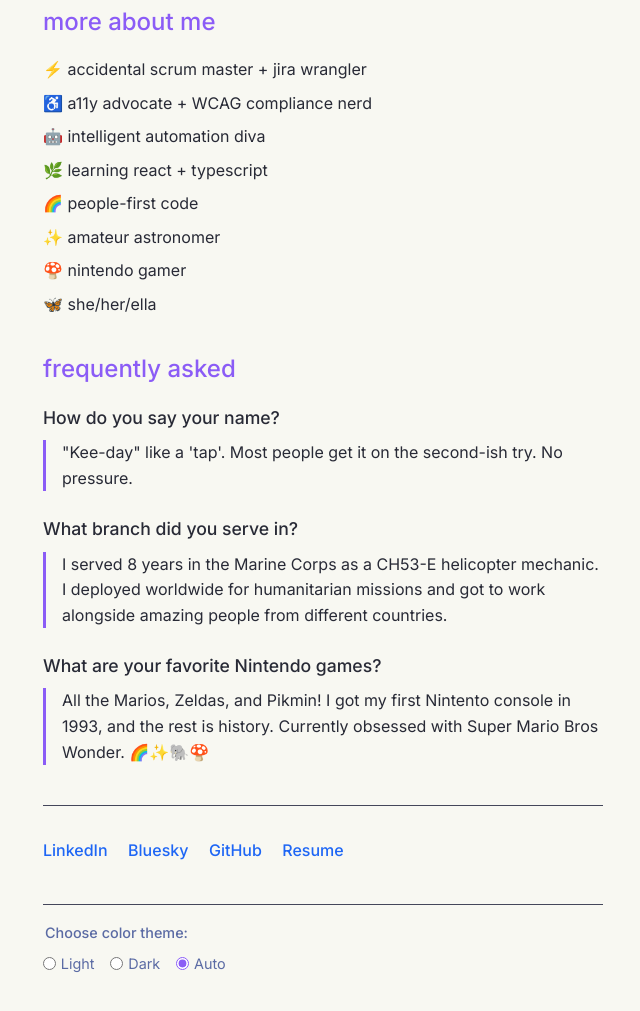
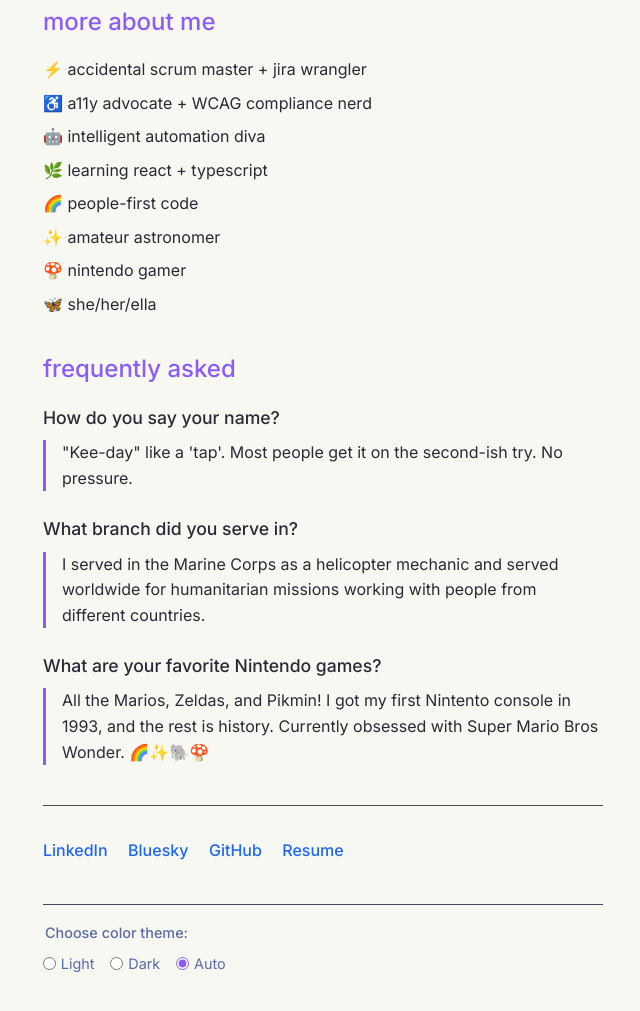
Before and after one commit to kirecodes/kirecodes.github.io, a plain HTML site: page index.html in a window 1280 px wide. Shown: the part 559-1570 px from the top of the page, without its empty margins (317-957 px from the left). Drawn offline with Linux system fonts and the light colour scheme.

Commit message:
fix: edit faq text

```diff
--- a/index.html
+++ b/index.html
@@ -108,9 +108,9 @@
 					<article class="faq-item">
 						<h3>What branch did you serve in?</h3>
 						<p>
-							I served 8 years in the Marine Corps as a CH53-E helicopter
-							mechanic. I deployed worldwide for humanitarian missions and got
-							to work alongside amazing people from different countries.
+							I served in the Marine Corps as a helicopter mechanic and served
+							worldwide for humanitarian missions working with people from
+							different countries.
 						</p>
 					</article>
 
```
